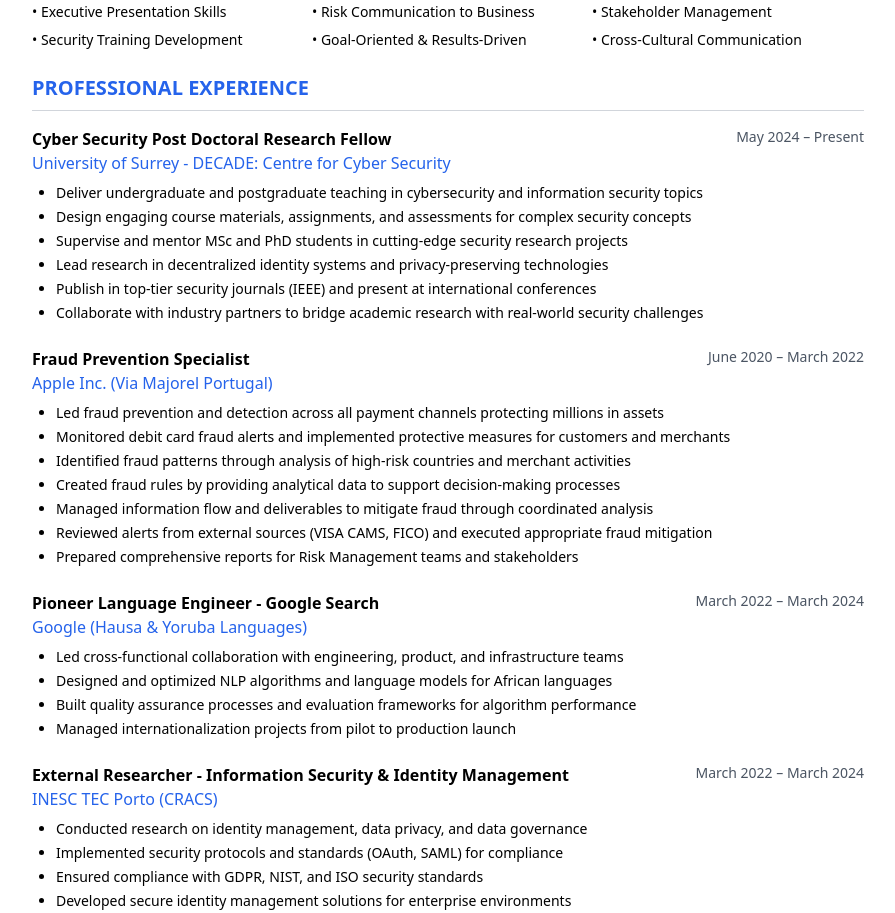
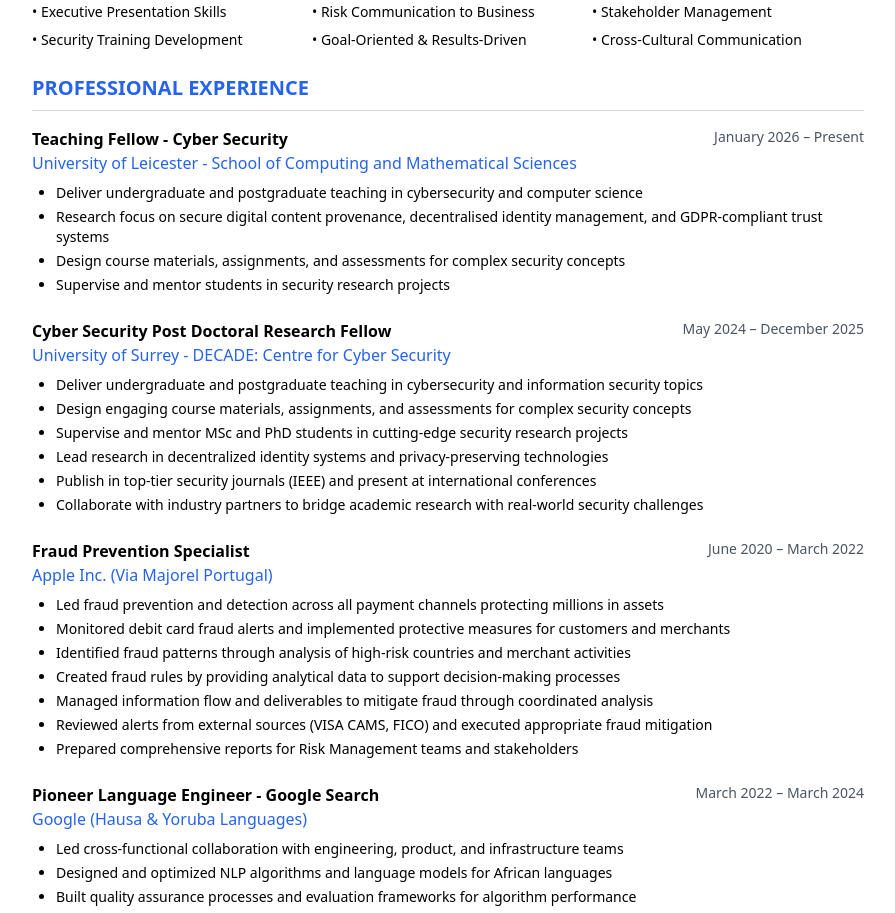
Before and after one commit to SadiqShehu111/sadiq, a React (Vite) app: page /cv in a window 1280 px wide. Shown: the part 1080-1993 px from the top of the page, without its empty margins (192-1087 px from the left). Built offline with nearby package versions, Linux system fonts and the light colour scheme.

Commit message:
Add Leicester role to CV
Co-authored-by: SadiqShehu111 <70853808+SadiqShehu111@users.noreply.github.com>

```diff
--- a/src/components/DownloadableCV.tsx
+++ b/src/components/DownloadableCV.tsx
@@ -114,10 +114,26 @@ export const DownloadableCV = () => {
         <div className="mb-6">
           <div className="flex justify-between items-start mb-2">
             <div>
+              <h3 className="font-bold">Teaching Fellow - Cyber Security</h3>
+              <p className="text-blue-600">University of Leicester - School of Computing and Mathematical Sciences</p>
+            </div>
+            <span className="text-sm text-gray-600">January 2026 – Present</span>
+          </div>
+          <ul className="list-disc ml-6 text-sm space-y-1">
+            <li>Deliver undergraduate and postgraduate teaching in cybersecurity and computer science</li>
+            <li>Research focus on secure digital content provenance, decentralised identity management, and GDPR-compliant trust systems</li>
+            <li>Design course materials, assignments, and assessments for complex security concepts</li>
+            <li>Supervise and mentor students in security research projects</li>
+          </ul>
+        </div>
+
+        <div className="mb-6">
+          <div className="flex justify-between items-start mb-2">
+            <div>
               <h3 className="font-bold">Cyber Security Post Doctoral Research Fellow</h3>
               <p className="text-blue-600">University of Surrey - DECADE: Centre for Cyber Security</p>
             </div>
-            <span className="text-sm text-gray-600">May 2024 – Present</span>
+            <span className="text-sm text-gray-600">May 2024 – December 2025</span>
           </div>
           <ul className="list-disc ml-6 text-sm space-y-1">
             <li>Deliver undergraduate and postgraduate teaching in cybersecurity and information security topics</li>
```
